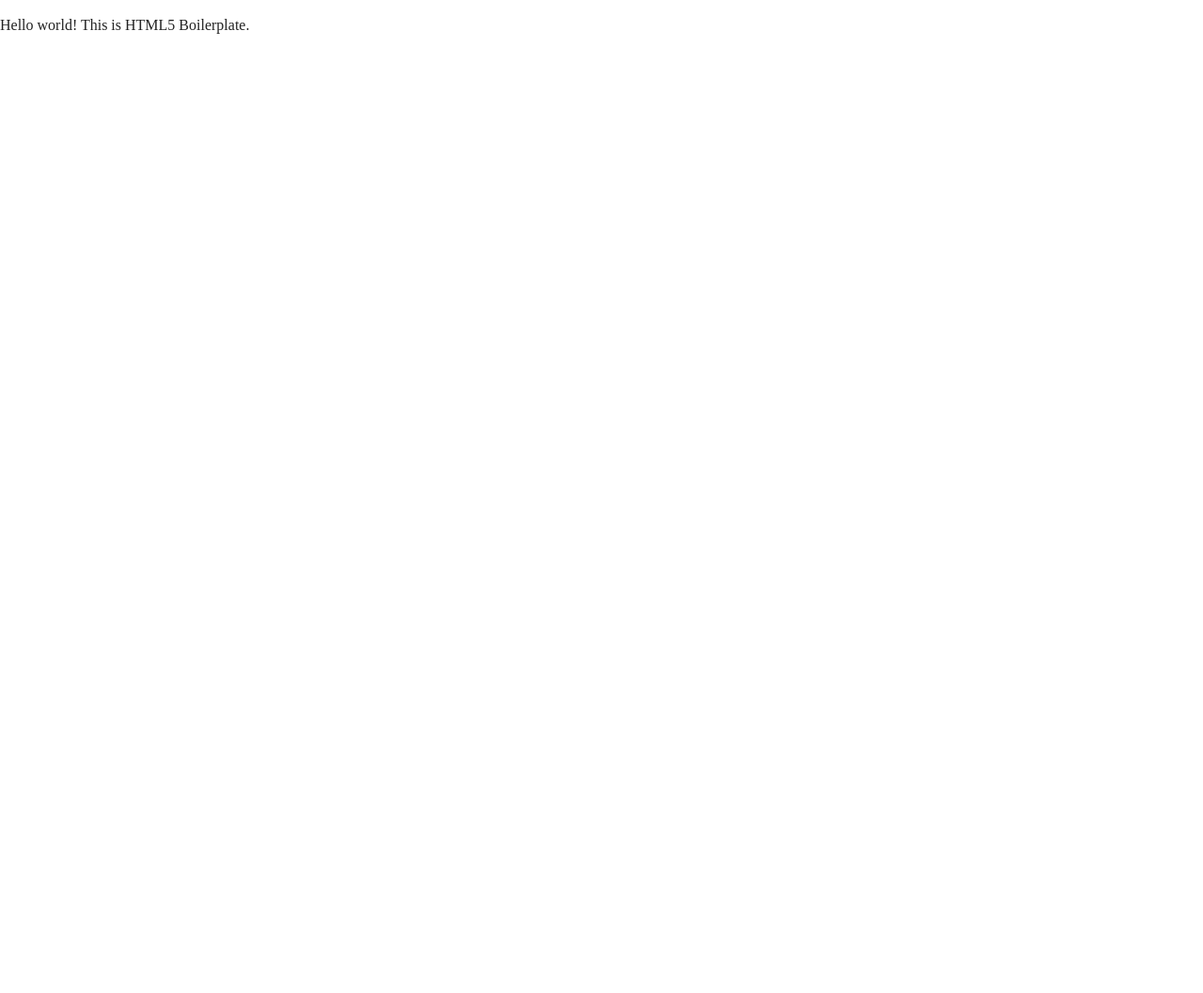
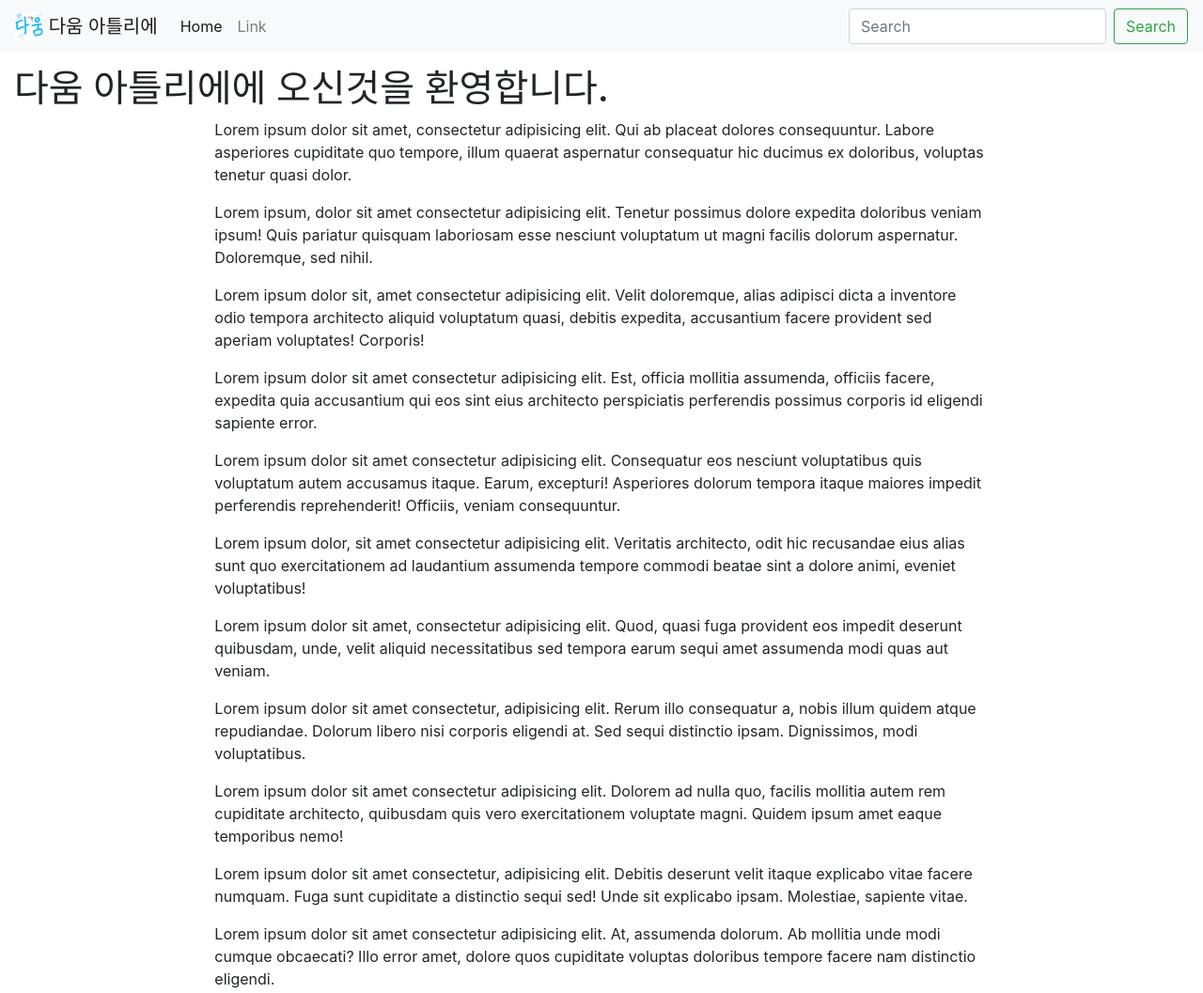
Before and after one commit to verIdyia/frontend, a plain HTML site: page index.html in a window 1280 px wide. Shown: the whole page at 94% size. Before the commit the page ends 800 px from the top, so only its background shows below. Drawn offline with nearby package versions, Linux system fonts and the light colour scheme.

Commit message:
부트스트랩

```diff
--- a/css/main.css
+++ b/css/main.css
@@ -187,8 +187,18 @@ textarea {
    Modify as content requires.
    ========================================================================== */
 
-@media only screen and (min-width: 35em) {
-  /* Style adjustments for viewports that meet the condition */
+/* 화면 너비 0 ~ 767픽셀 */
+@media screen and (max-width: 767px) {
+}
+
+/* 화면 너비 768 ~ 959픽셀 */
+@media screen and (min-width: 768px) and (max-width: 959px) {
+
+}
+
+/* 화면 너비 960 ~ */
+@media screen and (min-width: 960px) {
+
 }
 
 @media print,
@@ -263,3 +273,17 @@ textarea {
     page-break-after: avoid;
   }
 }
+
+
+/* 폰트 */
+@font-face{
+  font-family: 'NanumSquareRoundR';
+  src : local('NanumSquareRoundR'),
+        url('/font/NanumSquareRoundR.ttf');
+}
+
+/* 메인 CSS */
+
+body{
+  padding-top : 70px;
+}
--- a/index.html
+++ b/index.html
@@ -1,18 +1,22 @@
 <!doctype html>
-<html class="no-js" lang="">
+<html class="no-js" lang="ko">
 
 <head>
   <meta charset="utf-8">
   <title>다움 아틀리에</title>
-  <meta name="description" content="">
+  <meta name="description" content="다움 아틀리에에 오신것을 환영합니다.">
   <meta name="viewport" content="width=device-width, initial-scale=1">
 
   <link rel="manifest" href="site.webmanifest">
-  <link rel="apple-touch-icon" href="icon.png">
-  <!-- Place favicon.ico in the root directory -->
+  <link rel="apple-touch-icon" href="photo.jpg">
+  <link rel="shortcut icon" href="photo.ico">
+  <link rel="icon" href="photo.ico">
+  <!-- Place favicon.ico in the root directory  -->
 
   <link rel="stylesheet" href="css/normalize.css">
+  <link rel="stylesheet" href="https://stackpath.bootstrapcdn.com/bootstrap/4.3.1/css/bootstrap.min.css" integrity="sha384-ggOyR0iXCbMQv3Xipma34MD+dH/1fQ784/j6cY/iJTQUOhcWr7x9JvoRxT2MZw1T" crossorigin="anonymous">
   <link rel="stylesheet" href="css/main.css">
+
 
   <meta name="theme-color" content="#fafafa">
 
@@ -33,12 +37,61 @@
   <![endif]-->
 
   <!-- Add your site or application content here -->
-  <p>Hello world! This is HTML5 Boilerplate.</p>
+
+  <!-- main body -->
+  <nav class="navbar fixed-top navbar-expand-lg navbar-light bg-light">
+    <a class="navbar-brand" href="#">
+      <img src="photot.jpg" width="30" height="30" class="d-inline-block align-top" alt="">
+      다움 아틀리에
+    </a>
+    <button class="navbar-toggler" type="button" data-toggle="collapse" data-target="#navbarSupportedContent" aria-controls="navbarSupportedContent" aria-expanded="false" aria-label="Toggle navigation">
+      <span class="navbar-toggler-icon"></span>
+    </button>
+
+    <div class="collapse navbar-collapse" id="navbarSupportedContent">
+      <ul class="navbar-nav mr-auto">
+        <li class="nav-item active">
+          <a class="nav-link" href="#">Home <span class="sr-only">(current)</span></a>
+        </li>
+        <li class="nav-item">
+          <a class="nav-link" href="#">Link</a>
+        </li>
+      </ul>
+      <form class="form-inline my-2 my-lg-0">
+        <input class="form-control mr-sm-2" type="search" placeholder="Search" aria-label="Search">
+        <button class="btn btn-outline-success my-2 my-sm-0" type="submit">Search</button>
+      </form>
+    </div>
+  </nav>
+  <div class = "container-fluid">
+    <h1>다움 아틀리에에 오신것을 환영합니다.</h1>
+      <div class="row">
+      <div class="col-md-2"></div>
+      <div class="col-md-8">
+        <p>Lorem ipsum dolor sit amet, consectetur adipisicing elit. Qui ab placeat dolores consequuntur. Labore asperiores cupiditate quo tempore, illum quaerat aspernatur consequatur hic ducimus ex doloribus, voluptas tenetur quasi dolor.</p>
+        <p>Lorem ipsum, dolor sit amet consectetur adipisicing elit. Tenetur possimus dolore expedita doloribus veniam ipsum! Quis pariatur quisquam laboriosam esse nesciunt voluptatum ut magni facilis dolorum aspernatur. Doloremque, sed nihil.</p>
+        <p>Lorem ipsum dolor sit, amet consectetur adipisicing elit. Velit doloremque, alias adipisci dicta a inventore odio tempora architecto aliquid voluptatum quasi, debitis expedita, accusantium facere provident sed aperiam voluptates! Corporis!</p>
+        <p>Lorem ipsum dolor sit amet consectetur adipisicing elit. Est, officia mollitia assumenda, officiis facere, expedita quia accusantium qui eos sint eius architecto perspiciatis perferendis possimus corporis id eligendi sapiente error.</p>
+        <p>Lorem ipsum dolor sit amet consectetur adipisicing elit. Consequatur eos nesciunt voluptatibus quis voluptatum autem accusamus itaque. Earum, excepturi! Asperiores dolorum tempora itaque maiores impedit perferendis reprehenderit! Officiis, veniam consequuntur.</p>
+        <p>Lorem ipsum dolor, sit amet consectetur adipisicing elit. Veritatis architecto, odit hic recusandae eius alias sunt quo exercitationem ad laudantium assumenda tempore commodi beatae sint a dolore animi, eveniet voluptatibus!</p>
+        <p>Lorem ipsum dolor sit amet, consectetur adipisicing elit. Quod, quasi fuga provident eos impedit deserunt quibusdam, unde, velit aliquid necessitatibus sed tempora earum sequi amet assumenda modi quas aut veniam.</p>
+        <p>Lorem ipsum dolor sit amet consectetur, adipisicing elit. Rerum illo consequatur a, nobis illum quidem atque repudiandae. Dolorum libero nisi corporis eligendi at. Sed sequi distinctio ipsam. Dignissimos, modi voluptatibus.</p>
+        <p>Lorem ipsum dolor sit amet consectetur adipisicing elit. Dolorem ad nulla quo, facilis mollitia autem rem cupiditate architecto, quibusdam quis vero exercitationem voluptate magni. Quidem ipsum amet eaque temporibus nemo!</p>
+        <p>Lorem ipsum dolor sit amet consectetur, adipisicing elit. Debitis deserunt velit itaque explicabo vitae facere numquam. Fuga sunt cupiditate a distinctio sequi sed! Unde sit explicabo ipsam. Molestiae, sapiente vitae.</p>
+        <p>Lorem ipsum dolor sit amet consectetur adipisicing elit. At, assumenda dolorum. Ab mollitia unde modi cumque obcaecati? Illo error amet, dolore quos cupiditate voluptas doloribus tempore facere nam distinctio eligendi.</p>
+        </div>
+      <div class="col-md-2"></div>
+    </div>
+  </div>
+
+  <!--  Script  -->
   <script src="js/vendor/modernizr-3.7.1.min.js"></script>
   <script src="https://code.jquery.com/jquery-3.4.1.min.js" integrity="sha256-CSXorXvZcTkaix6Yvo6HppcZGetbYMGWSFlBw8HfCJo=" crossorigin="anonymous"></script>
   <script>window.jQuery || document.write('<script src="js/vendor/jquery-3.4.1.min.js"><\/script>')</script>
   <script src="js/plugins.js"></script>
   <script src="js/main.js"></script>
+  <script src="https://cdnjs.cloudflare.com/ajax/libs/popper.js/1.14.7/umd/popper.min.js" integrity="sha384-UO2eT0CpHqdSJQ6hJty5KVphtPhzWj9WO1clHTMGa3JDZwrnQq4sF86dIHNDz0W1" crossorigin="anonymous"></script>
+  <script src="https://stackpath.bootstrapcdn.com/bootstrap/4.3.1/js/bootstrap.min.js" integrity="sha384-JjSmVgyd0p3pXB1rRibZUAYoIIy6OrQ6VrjIEaFf/nJGzIxFDsf4x0xIM+B07jRM" crossorigin="anonymous"></script>
 
 
 </body>
```
Also changed, not shown: font/NanumSquareRoundB.ttf (added), font/NanumSquareRoundEB.ttf (added), font/NanumSquareRoundL.ttf (added), photo.ico (added), photo.jpg (added), photot.jpg (added), 1 other file.
